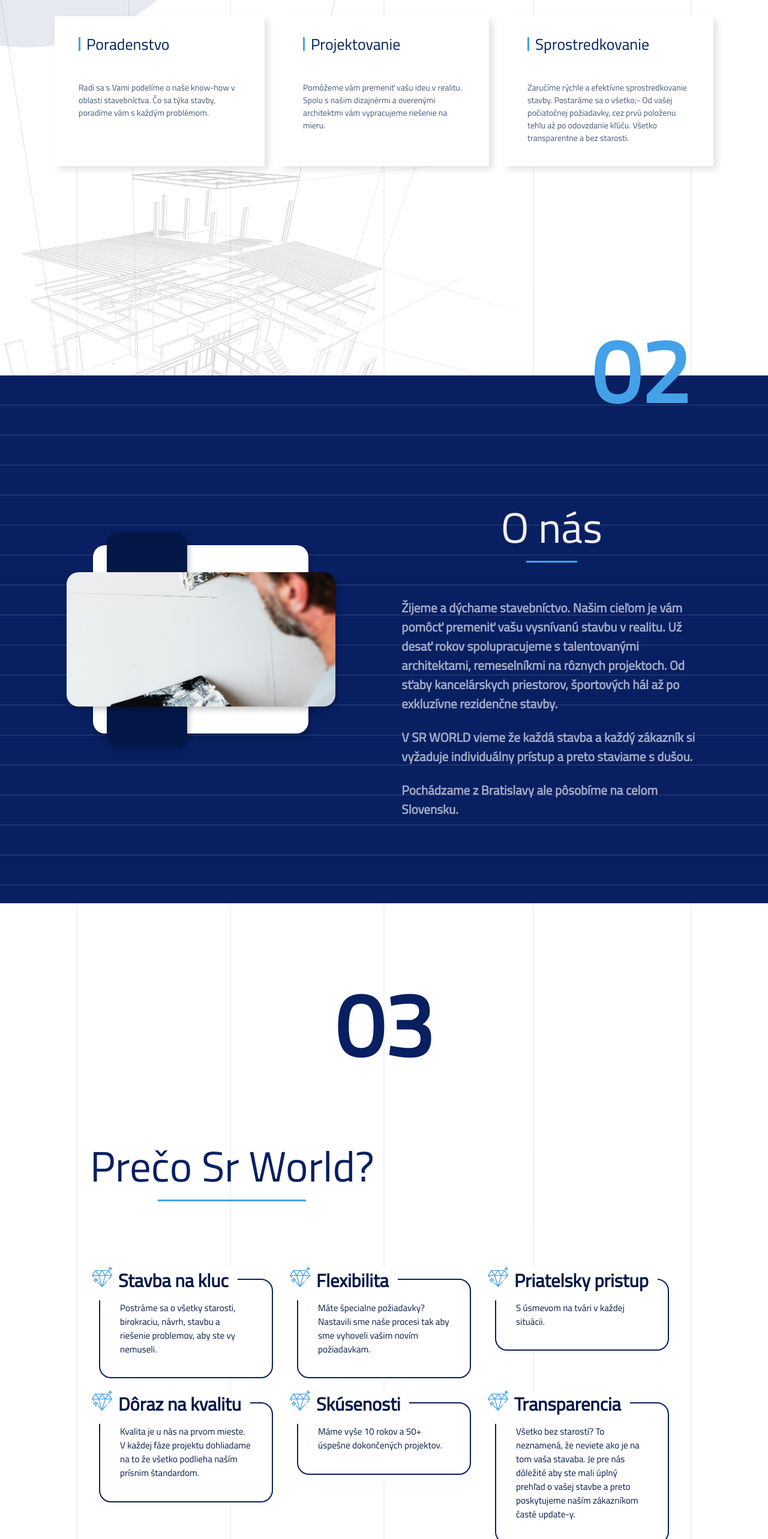
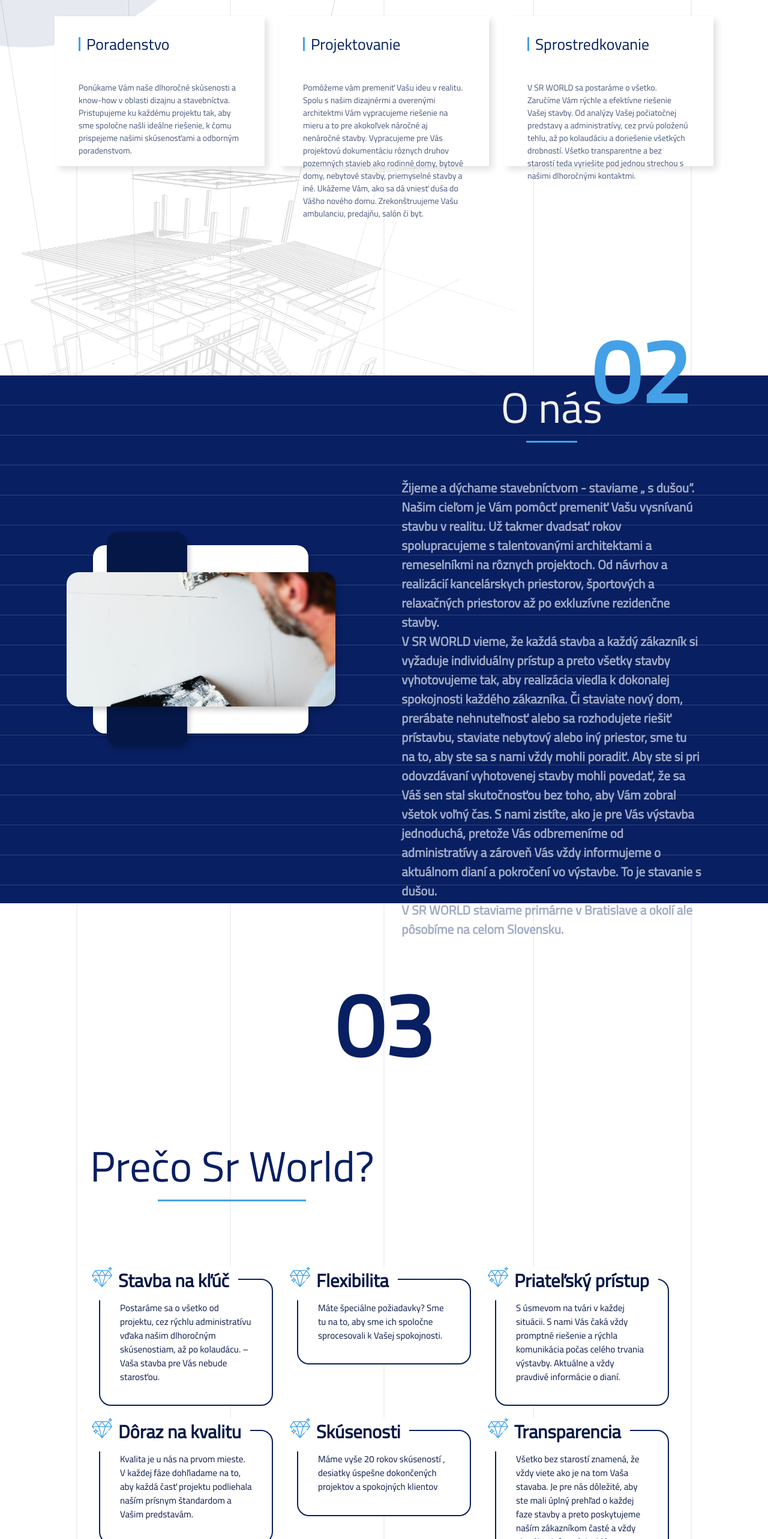
Before and after one commit to bystran/construction_company, a Vue app: page / in a window 1280 px wide. Shown: the part 1320-3886 px from the top of the page at 60% size. Built offline with nearby package versions, Linux system fonts and the light colour scheme; a web font is replaced by a local one.

Commit message:
Adds the real text
Adds text from the owner. Introduces visual bugs as the text is too long.
Will need to consult with the owner if he wants to shorten some of it.

```diff
--- /dev/null
+++ b/src/content/text.js
@@ -0,0 +1,3 @@
+export const service = [
+    {}
+]
--- a/src/views/Home.about.vue
+++ b/src/views/Home.about.vue
@@ -11,17 +11,16 @@
                 <div class="centered-h2">
                     <h2 class='underlined '>O nás</h2>
                 </div>
-                <p class=''>
-                    Žijeme a dýchame stavebníctvo. Našim cieľom je vám pomôcť premeniť vašu vysnívanú stavbu v realitu. Už desať rokov spolupracujeme s talentovanými architektami, remeselníkmi na rôznych projektoch. Od sťaby kancelárskych priestorov, športových hál až po exkluzívne rezidenčne stavby.
+                <p>
+                    Žijeme a dýchame stavebníctvom -  staviame „ s dušou“. Našim cieľom je Vám pomôcť premeniť Vašu vysnívanú stavbu v realitu. Už takmer dvadsať rokov spolupracujeme s talentovanými architektami a remeselníkmi na rôznych projektoch. Od návrhov a realizácií  kancelárskych priestorov, športových a relaxačných priestorov až po exkluzívne rezidenčne stavby.
                 </p>
-                <br />
                 <p>
-                    V SR WORLD vieme že každá stavba a každý zákazník si vyžaduje individuálny prístup a preto staviame s dušou.
+                    V SR WORLD vieme, že každá stavba a každý zákazník si vyžaduje individuálny prístup a preto všetky stavby vyhotovujeme tak, aby  realizácia viedla k dokonalej spokojnosti každého zákazníka. Či staviate nový dom, prerábate nehnuteľnosť alebo sa rozhodujete riešiť prístavbu, staviate nebytový alebo iný priestor, sme tu na to, aby ste sa s nami vždy mohli poradiť. Aby ste si pri odovzdávaní vyhotovenej stavby mohli povedať, že sa Váš sen stal skutočnosťou bez toho, aby Vám zobral všetok voľný čas. S nami zistíte, ako je pre Vás výstavba jednoduchá, pretože Vás odbremeníme od administratívy a zároveň Vás vždy informujeme o aktuálnom dianí a pokročení vo výstavbe. To je stavanie s dušou.
                 </p>
-                <br />
                 <p>
-                    Pochádzame z Bratislavy ale pôsobíme na celom Slovensku.
+                    V SR WORLD staviame primárne v Bratislave a okolí  ale pôsobíme na celom Slovensku.
                 </p>
+
             </div>
         </div>
 
--- a/src/views/Home.perks.vue
+++ b/src/views/Home.perks.vue
@@ -123,28 +123,28 @@
             return{
                 services:[
                     {icon:Diamond,
-                     heading:'Stavba na kluc',
-                     text:'Postráme sa o všetky starosti, birokraciu, návrh, stavbu a riešenie problemov, aby ste vy nemuseli.'
+                     heading:'Stavba na kľúč',
+                     text:'Postaráme sa o všetko od projektu, cez rýchlu administratívu vďaka našim dlhoročným skúsenostiam, až po kolaudácu. – Vaša stavba pre Vás nebude starosťou.'
                      },
                     {icon:Diamond,
                      heading:'Flexibilita',
-                     text: 'Máte špecialne požiadavky? Nastavili sme naše procesi tak aby sme vyhoveli vašim novím požiadavkam.'
-                     },
+                     text: 'Máte špeciálne požiadavky?  Sme tu na to, aby sme  ich spoločne sprocesovali k Vašej spokojnosti.'
+                    },
                      {icon:Diamond,
-                     heading:'Priatelsky pristup',
-                     text:'S úsmevom na tvári v každej situácii.'
+                     heading:'Priateľský prístup',
+                     text:'S úsmevom na tvári v každej situácii. S nami Vás čaká vždy promptné riešenie a rýchla komunikácia počas celého trvania výstavby. Aktuálne  a vždy pravdivé informácie o dianí.'
                      },
                      {icon:Diamond,
                      heading:'Dôraz na kvalitu',
-                     text:'Kvalita je u nás na prvom mieste. V každej fáze projektu dohliadame na to že všetko podlieha naším prísnim štandardom.'
+                     text:'Kvalita je u nás na prvom mieste. V každej fáze dohľiadame na to,  aby každá časť projektu podliehala naším prísnym štandardom a Vašim predstavám.'
                      },
                      {icon:Diamond,
                      heading:'Skúsenosti',
-                     text: 'Máme vyše 10 rokov a 50+ úspešne dokončených projektov.'
+                     text: 'Máme vyše 20 rokov skúseností , desiatky úspešne dokončených projektov a spokojných klientov'
                      },
                     {icon:Diamond,
                      heading:'Transparencia',
-                     text:'Všetko bez starostí? To neznamená, že neviete ako je na tom vaša stavaba. Je pre nás dôležité aby ste mali úplný prehľad o vašej stavbe a preto poskytujeme naším zákazníkom časté update-y.'
+                     text:'Všetko bez starostí znamená, že vždy viete ako je na tom Vaša stavaba. Je pre nás dôležité, aby ste mali úplný prehľad o každej faze stavby  a preto poskytujeme naším zákazníkom časté a vždy aktuálne informácie. Máme za to, že len takýmto spôsobom a korektným jednaním je možné vystavať projekt tak, aby viedol k Vašej spokojnosti ba predčil Vaše očakávania.'
                      },
                 ]
             }
--- a/src/views/Home.services.vue
+++ b/src/views/Home.services.vue
@@ -106,15 +106,16 @@
 
                     {icon:'diamond',
                      heading:'Poradenstvo',
-                     text:'Radi sa s Vami podelíme o naše know-how v oblasti stavebníctva. Čo sa týka stavby, poradíme vám s každým problémom.'
+                     text:'Ponúkame Vám naše dlhoročné skúsenosti a know-how v oblasti dizajnu a stavebníctva. Pristupujeme ku každému projektu tak, aby sme spoločne našli ideálne riešenie, k čomu prispejeme našimi skúsenosťami a odborným poradenstvom.'
                      },
                      {icon:'diamond',
                      heading:'Projektovanie',
-                     text:'Pomôžeme vám premeniť vašu ideu v realitu. Spolu s našim dizajnérmi a overenými architektmi vám vypracujeme riešenie na mieru.'
+                     text:"Pomôžeme vám premeniť Vašu ideu v realitu. Spolu s našim dizajnérmi a overenými architektmi Vám vypracujeme riešenie na mieru a to pre akokoľvek náročné aj nenáročné stavby. Vypracujeme pre Vás projektovú dokumentáciu rôznych druhov pozemných stavieb ako rodinné domy, bytové domy, nebytové stavby, priemyselné stavby a iné. Ukážeme Vám, ako sa dá vniesť duša do Vášho nového domu. Zrekonštruujeme Vašu ambulanciu, predajňu, salón či byt."
+
                      },
                      {icon:'diamond',
                       heading:'Sprostredkovanie',
-                      text:"Zaručíme rýchle a efektívne sprostredkovanie stavby. Postaráme sa o všetko;- Od vašej počiatočnej požiadavky, cez prvú položenu tehlu až po odovzdanie kľúču. Všetko transparentne a bez starosti."
+                      text:"V SR WORLD sa postaráme o všetko. Zaručíme Vám rýchle a efektívne riešenie Vašej stavby. Od analýzy Vašej počiatočnej predstavy a administratívy, cez prvú položenú tehlu, až po kolaudáciu a doriešenie všetkých drobností. Všetko transparentne a bez starostí teda vyriešite pod jednou strechou s našimi dlhoročnými kontaktmi."
                     },
                 ]
             }
```
